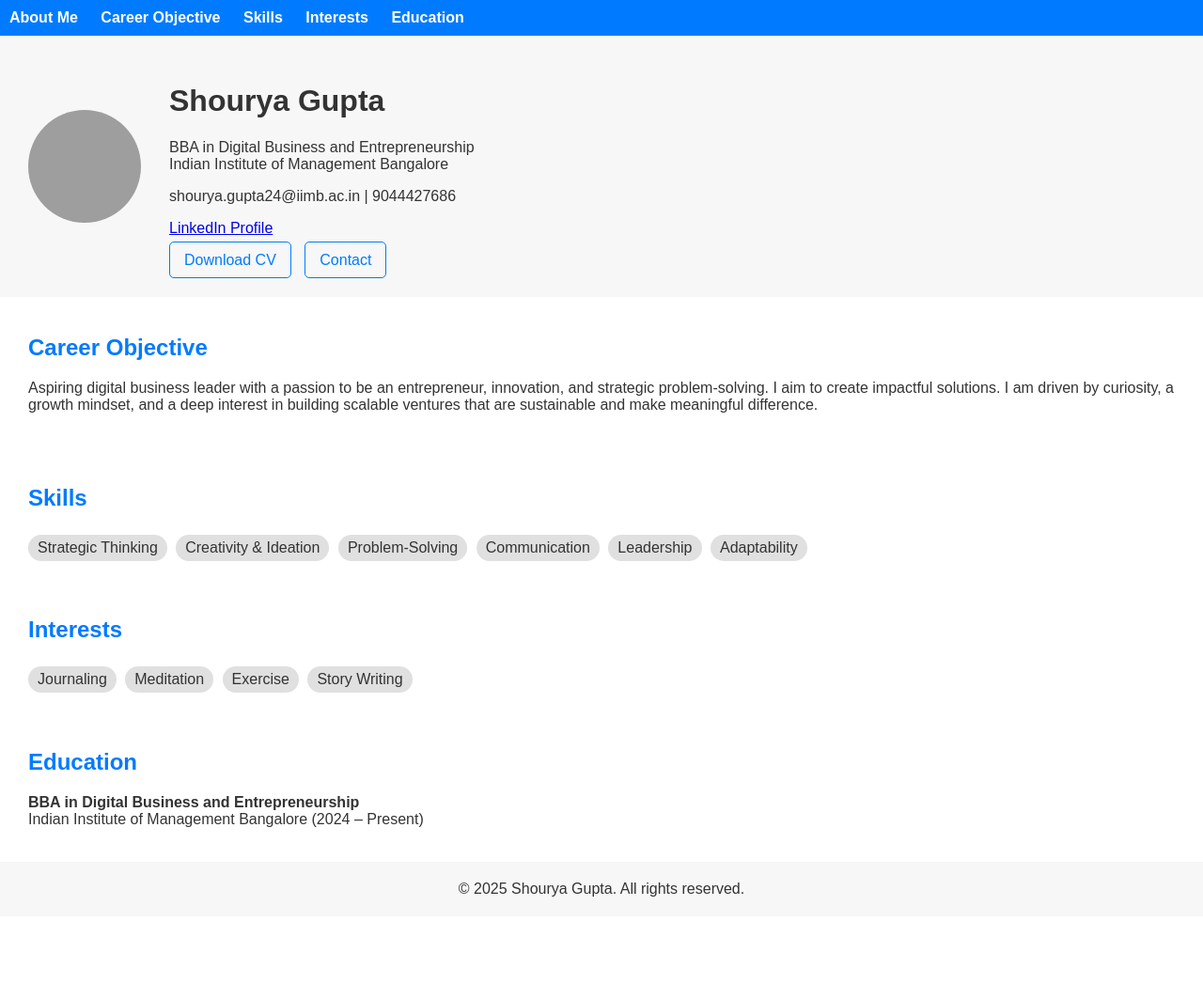
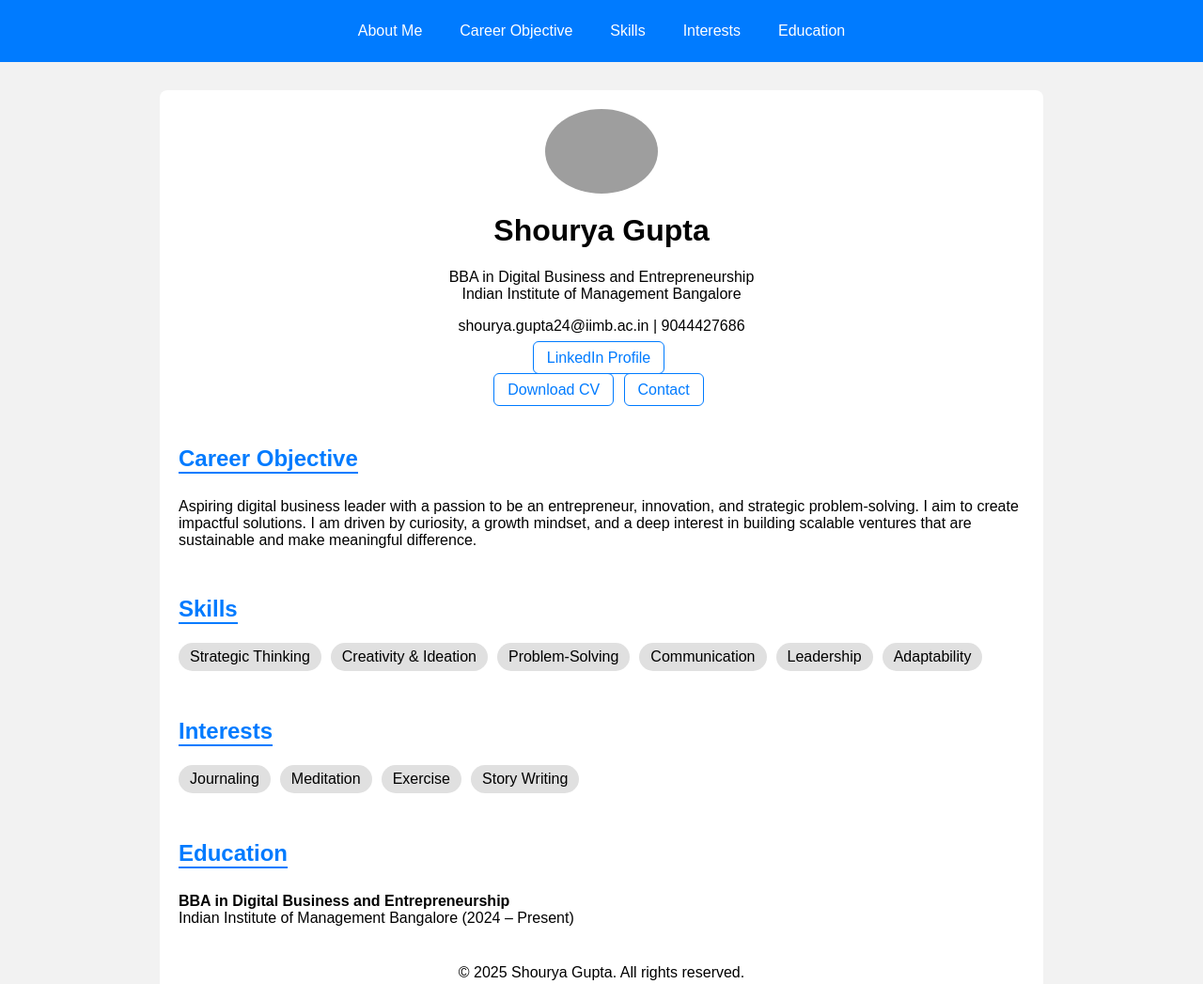
Before and after one commit to Shourya-Gupta-SG/Web-Resume, a plain HTML site: page index.html in a window 1280 px wide. Shown: the top 1047 px of the page at 94% size. Before the commit the page ends 975 px from the top, so only its background shows below. Drawn offline with Linux system fonts and the light colour scheme; grey boxes are pictures that could not be loaded.

Commit message:
index.html

```diff
--- a/index.html
+++ b/index.html
@@ -1,111 +1,144 @@
 <html lang="en">
 <head>
-  <meta charset="UTF-8">
-  <meta name="viewport" content="width=device-width, initial-scale=1.0">
+  <meta charset="UTF-8" />
+  <meta name="viewport" content="width=device-width, initial-scale=1.0"/>
   <title>Shourya Gupta - Resume</title>
   <style>
     body {
       font-family: Arial, sans-serif;
-      background: #fff;
       margin: 0;
       padding: 0;
-      color: #333;
+      background: #f2f2f2;
     }
     header {
-      display: flex;
-      align-items: center;
-      padding: 30px;
-      background-color: #f7f7f7;
-    }
-    header img {
-      border-radius: 50%;
-      width: 120px;
-      height: 120px;
-      margin-right: 30px;
-    }
-    .contact-btns a {
-      margin-right: 10px;
-      padding: 10px 15px;
-      border: 1px solid #007bff;
-      color: #007bff;
-      text-decoration: none;
-      border-radius: 5px;
+      background: #007bff;
+      color: white;
+      padding: 10px 0;
+      text-align: center;
     }
     nav {
-      background-color: #007bff;
-      padding: 10px;
+      display: flex;
+      justify-content: center;
+      background: #007bff;
+      flex-wrap: wrap;
     }
     nav a {
       color: white;
+      padding: 14px 20px;
       text-decoration: none;
-      margin-right: 20px;
-      font-weight: bold;
+    }
+    nav a:hover {
+      background: #0056b3;
+    }
+    .container {
+      max-width: 900px;
+      margin: 30px auto;
+      background: white;
+      padding: 20px;
+      border-radius: 8px;
+    }
+    .profile-pic {
+      width: 120px;
+      border-radius: 50%;
+    }
+    .tags {
+      display: flex;
+      flex-wrap: wrap;
+      gap: 10px;
+      margin-top: 10px;
+    }
+    .tag {
+      background: #e0e0e0;
+      padding: 6px 12px;
+      border-radius: 20px;
     }
     section {
-      padding: 20px 30px;
+      margin-top: 30px;
     }
     h2 {
       color: #007bff;
+      border-bottom: 2px solid #007bff;
+      display: inline-block;
+      margin-bottom: 10px;
     }
-    .tags span {
-      display: inline-block;
-      background-color: #e0e0e0;
-      padding: 5px 10px;
-      border-radius: 15px;
-      margin: 5px 5px 0 0;
+    .button {
+      border: 1px solid #007bff;
+      color: #007bff;
+      padding: 8px 14px;
+      border-radius: 6px;
+      margin: 8px 6px 0 0;
+      text-decoration: none;
     }
-    footer {
-      text-align: center;
-      padding: 20px;
-      background-color: #f7f7f7;
+    .button:hover {
+      background: #007bff;
+      color: white;
     }
   </style>
 </head>
-<body>  <nav>
+<body>
+
+  <header>
+    <nav>
       <a href="#about">About Me</a>
       <a href="#objective">Career Objective</a>
       <a href="#skills">Skills</a>
       <a href="#interests">Interests</a>
       <a href="#education">Education</a>
-  </nav>  <header id="about">
-    <img src="https://i.ibb.co/k3yqJLR/Shourya-Profile.jpg" alt="Shourya Gupta">
-    <div>
+    </nav>
+  </header>
+
+  <div class="container" id="about">
+    <div style="text-align: center;">
+      <img class="profile-pic" src="https://i.ibb.co/cX7QCfkV/IMG-20250420-WA0059.jpg" alt="Shourya Gupta" />
       <h1>Shourya Gupta</h1>
       <p>BBA in Digital Business and Entrepreneurship<br>
       Indian Institute of Management Bangalore</p>
       <p>shourya.gupta24@iimb.ac.in | 9044427686</p>
-      <p><a href="https://www.linkedin.com/in/shourya-gupta-">LinkedIn Profile</a></p>
-      <div class="contact-btns">
-        <a href="https://i.ibb.co/0sGktNq/Shourya-Gupta-CV.jpg" download="Shourya_Gupta_CV.jpg">Download CV</a>
-        <a href="mailto:shourya.gupta24@iimb.ac.in">Contact</a>
+      <p><a class="button" href="https://www.linkedin.com/in/shourya-gupta-" target="_blank">LinkedIn Profile</a></p>
+      <a class="button" href="https://drive.google.com/uc?export=download&id=1BHzHqRSqWxEyDt6fkW9jCLRhNbgk6E5x">Download CV</a>
+      <a class="button" href="mailto:shourya.gupta24@iimb.ac.in">Contact</a>
     </div>
-    </div>
-  </header>  <section id="objective">
+
+    <section id="objective">
       <h2>Career Objective</h2>
-    <p>Aspiring digital business leader with a passion to be an entrepreneur, innovation, and strategic problem-solving. I aim to create impactful solutions. I am driven by curiosity, a growth mindset, and a deep interest in building scalable ventures that are sustainable and make meaningful difference.</p>
-  </section>  <section id="skills">
+      <p>
+        Aspiring digital business leader with a passion to be an entrepreneur, innovation, and strategic problem-solving.
+        I aim to create impactful solutions. I am driven by curiosity, a growth mindset, and a deep interest in building scalable ventures that are sustainable and make meaningful difference.
+      </p>
+    </section>
+
+    <section id="skills">
       <h2>Skills</h2>
       <div class="tags">
-      <span>Strategic Thinking</span>
-      <span>Creativity & Ideation</span>
-      <span>Problem-Solving</span>
-      <span>Communication</span>
-      <span>Leadership</span>
-      <span>Adaptability</span>
+        <span class="tag">Strategic Thinking</span>
+        <span class="tag">Creativity & Ideation</span>
+        <span class="tag">Problem-Solving</span>
+        <span class="tag">Communication</span>
+        <span class="tag">Leadership</span>
+        <span class="tag">Adaptability</span>
       </div>
-  </section>  <section id="interests">
+    </section>
+
+    <section id="interests">
       <h2>Interests</h2>
       <div class="tags">
-      <span>Journaling</span>
-      <span>Meditation</span>
-      <span>Exercise</span>
-      <span>Story Writing</span>
+        <span class="tag">Journaling</span>
+        <span class="tag">Meditation</span>
+        <span class="tag">Exercise</span>
+        <span class="tag">Story Writing</span>
       </div>
-  </section>  <section id="education">
+    </section>
+
+    <section id="education">
       <h2>Education</h2>
       <p><strong>BBA in Digital Business and Entrepreneurship</strong><br>
       Indian Institute of Management Bangalore (2024 – Present)</p>
-  </section>  <footer>
-    &copy; 2025 Shourya Gupta. All rights reserved.
-  </footer></body>
+    </section>
+
+    <footer style="text-align: center; margin-top: 40px;">
+      <p>© 2025 Shourya Gupta. All rights reserved.</p>
+    </footer>
+  </div>
+
+</body>
 </html>
```
Lines whose indentation alone changed are shown as unchanged.
